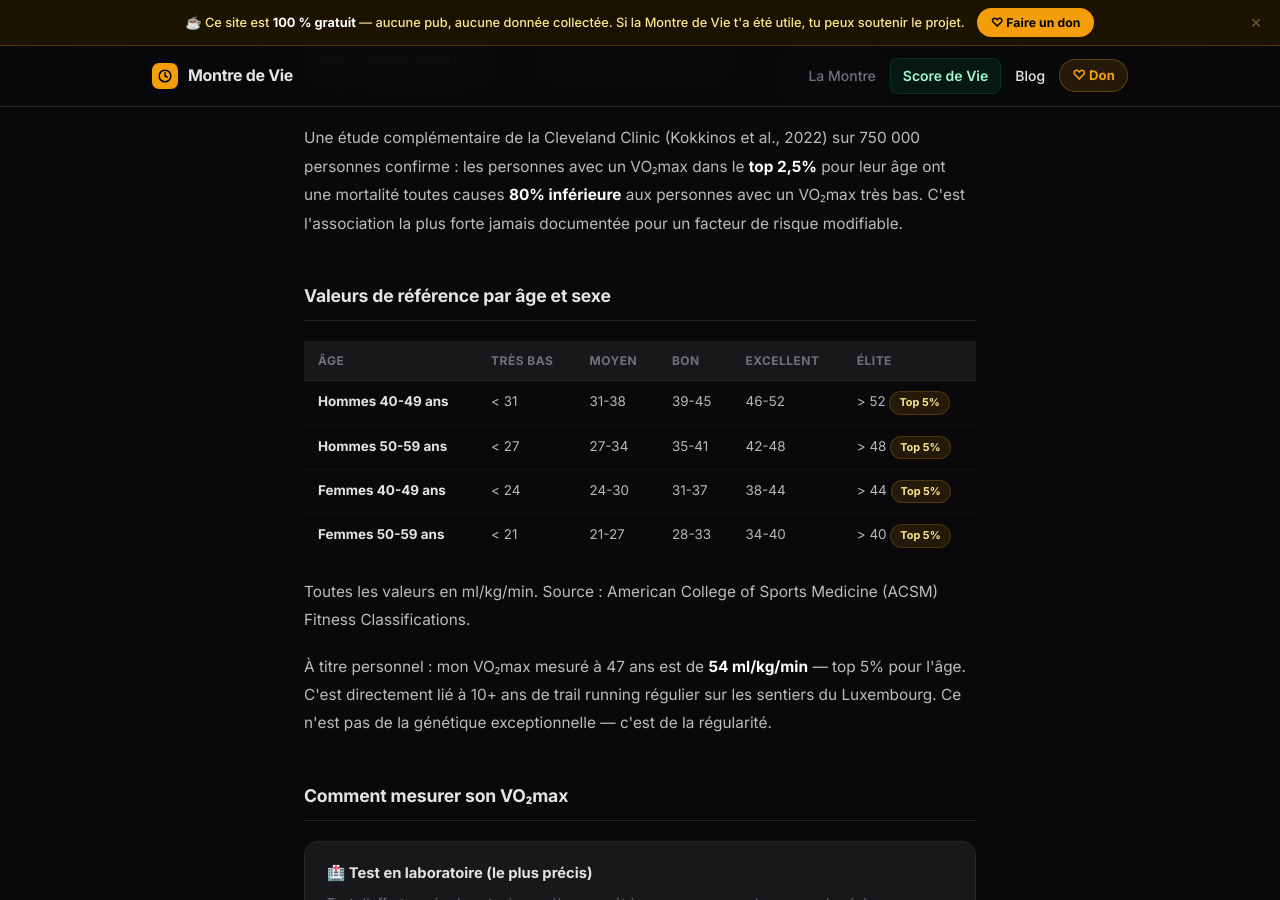
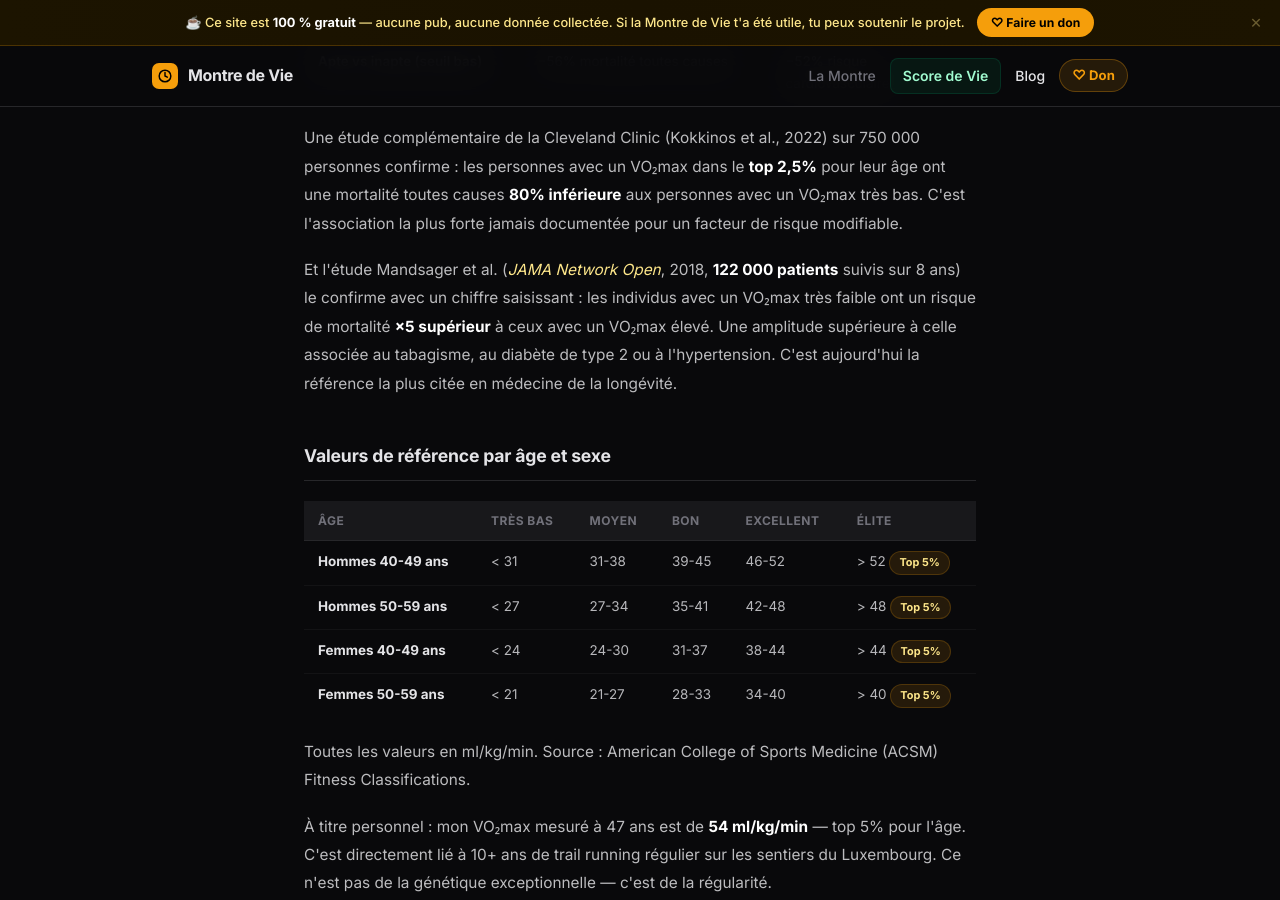
Before and after one commit to SebRunNature/memento-mori, a Jekyll site: the page built from blog/vo2max-longevite/index.html, in a window 1280 px wide and 900 px high, scrolled down 2028 px. Built offline with Jekyll 4.4.1, drawn with Linux system fonts in a browser that asks for light colours; some of the changed text lies outside the part shown.

Commit message:
Update index.html

```diff
--- a/blog/vo2max-longevite/index.html
+++ b/blog/vo2max-longevite/index.html
@@ -196,6 +196,8 @@
 </table>
 
 <p class="prose">Une étude complémentaire de la Cleveland Clinic (Kokkinos et al., 2022) sur 750 000 personnes confirme : les personnes avec un VO₂max dans le <strong>top 2,5%</strong> pour leur âge ont une mortalité toutes causes <strong>80% inférieure</strong> aux personnes avec un VO₂max très bas. C'est l'association la plus forte jamais documentée pour un facteur de risque modifiable.</p>
+
+<p class="prose">Et l'étude Mandsager et al. (<em>JAMA Network Open</em>, 2018, <strong>122 000 patients</strong> suivis sur 8 ans) le confirme avec un chiffre saisissant : les individus avec un VO₂max très faible ont un risque de mortalité <strong>×5 supérieur</strong> à ceux avec un VO₂max élevé. Une amplitude supérieure à celle associée au tabagisme, au diabète de type 2 ou à l'hypertension. C'est aujourd'hui la référence la plus citée en médecine de la longévité.</p>
 
 <!-- VALEURS DE RÉFÉRENCE -->
 <h2 class="ap-section-title">Valeurs de référence par âge et sexe</h2>
@@ -317,13 +319,17 @@
 
 <!-- LIENS SŒURS -->
 <div class="sister-links">
-  <span class="sister-title">Dans le même cluster — Âge biologique</span>
+  <span class="sister-title">Articles liés — cluster Sport & longévité</span>
   <div class="sister-grid">
     <a href="/blog/age-biologique/" class="sister-link">Guide complet : Âge biologique — définition, calcul et comment le réduire</a>
     <a href="/blog/age-biologique-vs-age-chronologique/" class="sister-link">Âge biologique vs âge chronologique : quelle différence ?</a>
     <a href="/blog/phenoage-algorithme-age-biologique/" class="sister-link">PhenoAge : l'algorithme qui calcule ton vrai âge</a>
     <a href="/blog/reduire-age-biologique/" class="sister-link">Comment rajeunir son âge biologique en 6 mois</a>
     <a href="/blog/biomarqueurs-age-biologique/" class="sister-link">Les 9 biomarqueurs qui révèlent ton âge réel</a>
+    <a href="/blog/2026/06/24/vo2max-selon-l-age-tableau-normes-et-comment-progresser/" class="sister-link">VO₂max selon l'âge — tableau complet de normes et protocoles</a>
+    <a href="/blog/2026/06/15/course-a-pied-et-longevite-ce-que-dit-vraiment-la-science/" class="sister-link">Course à pied et longévité — ce que dit vraiment la science</a>
+    <a href="/blog/2026/07/02/score-physique-apres-50-ans-courir-soulever-marcher/" class="sister-link">Score physique après 50 ans — courir, soulever, marcher</a>
+    <a href="/blog/2026/06/13/comment-savoir-si-mon-corps-vieillit-bien-5-signaux/" class="sister-link">Comment savoir si mon corps vieillit bien — 5 signaux</a>
   </div>
 </div>
 
@@ -333,10 +339,10 @@
     Ton VO₂max est déjà intégré dans le Score de Vie. Lance le calcul.
   </p>
   <div style="display:flex;gap:10px;justify-content:center;flex-wrap:wrap">
-    <a href="/score/" style="display:inline-flex;align-items:center;gap:8px;background:var(--amber);color:#000;text-decoration:none;padding:11px 22px;border-radius:10px;font-size:.88rem;font-weight:700">
+    <a href="/score/" aria-label="Calculer mon âge biologique via le Score de Vie" style="display:inline-flex;align-items:center;gap:8px;background:var(--amber);color:#000;text-decoration:none;padding:11px 22px;border-radius:10px;font-size:.88rem;font-weight:700">
       Calculer mon âge biologique
     </a>
-    <a href="/montre/" style="display:inline-flex;align-items:center;gap:8px;background:rgba(0,152,98,.1);color:var(--green-lt);text-decoration:none;padding:11px 22px;border-radius:10px;font-size:.88rem;font-weight:600;border:1px solid rgba(0,152,98,.25)">
+    <a href="/montre/" aria-label="Lancer la Montre de Vie" style="display:inline-flex;align-items:center;gap:8px;background:rgba(0,152,98,.1);color:var(--green-lt);text-decoration:none;padding:11px 22px;border-radius:10px;font-size:.88rem;font-weight:600;border:1px solid rgba(0,152,98,.25)">
       Lancer la Montre
     </a>
   </div>
```
Also changed, not shown: other parts of blog/vo2max-longevite/index.html (+1 -1 lines).
